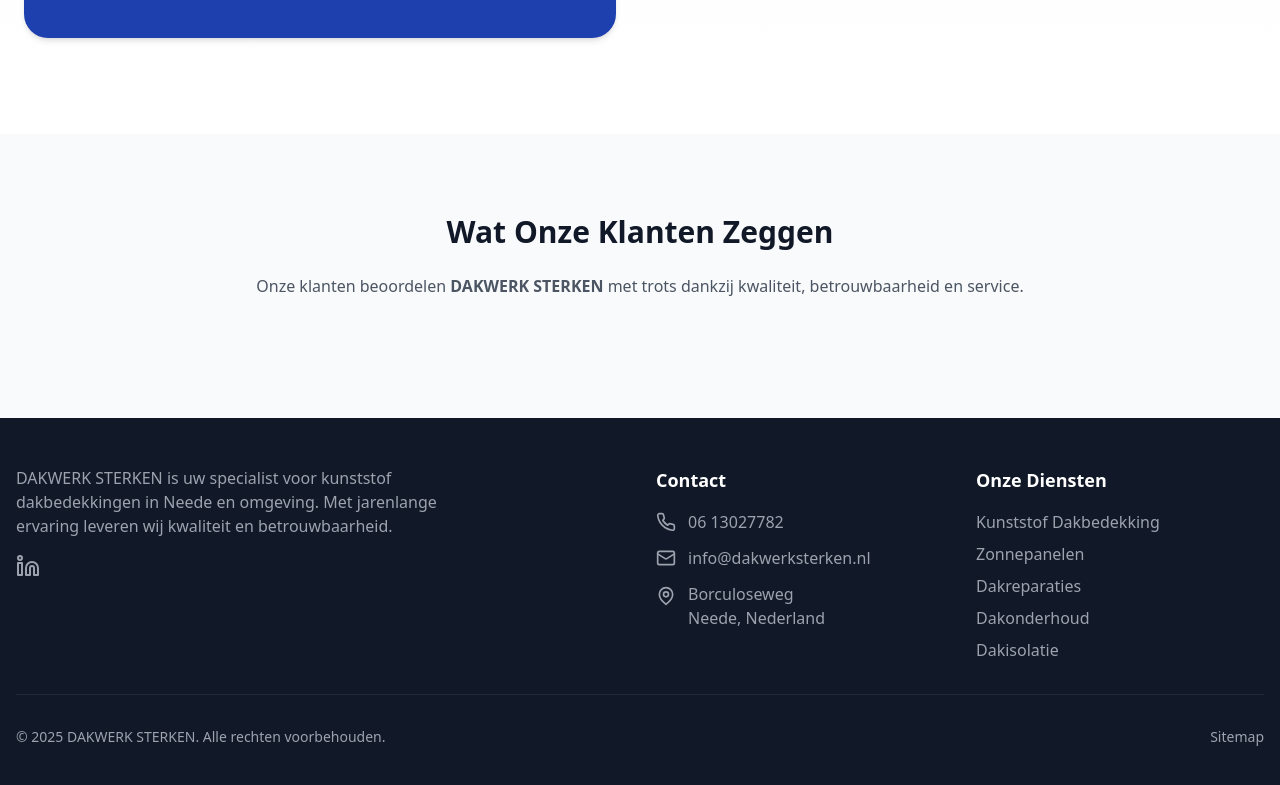
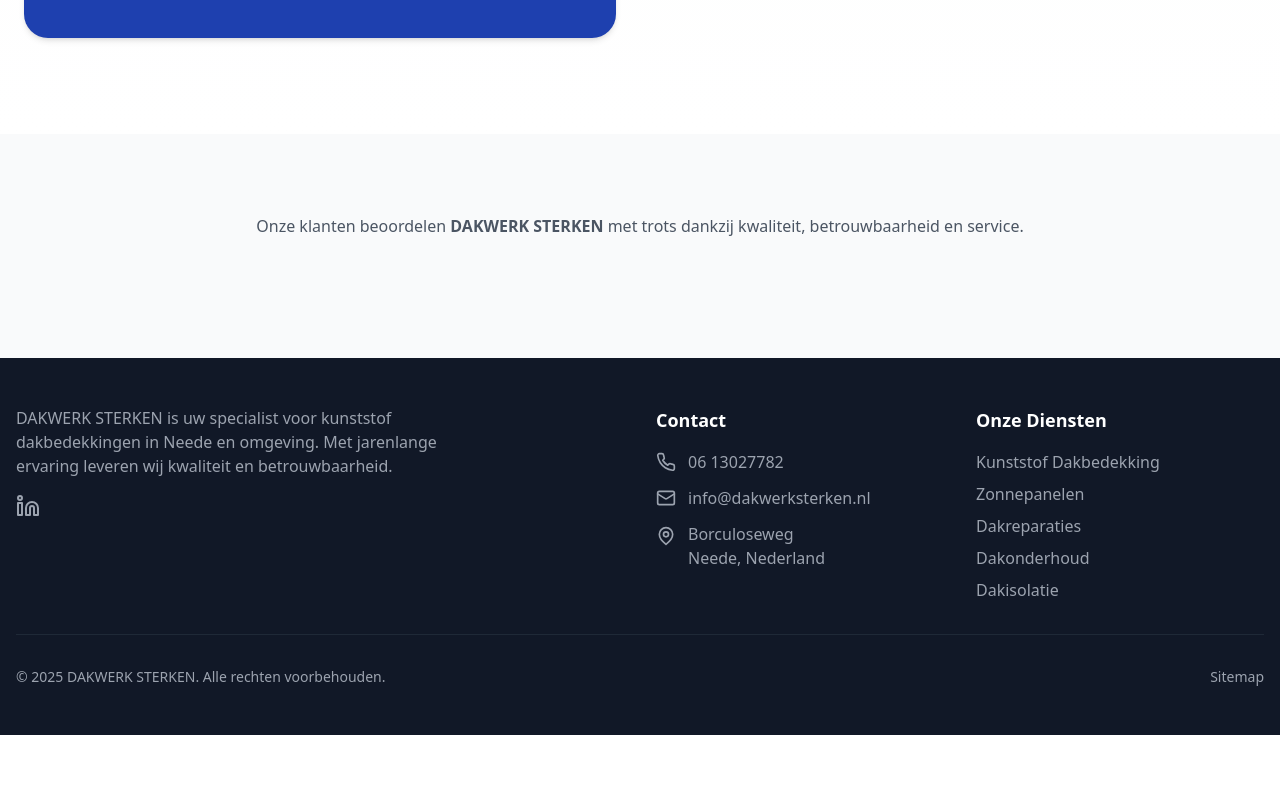
Before and after one commit to dmonfrooij/DakwerkSterken, a React (Vite) app: page / in a window 1280 px wide. Shown: the part 6340-7125 px from the top of the page. After the commit the page ends 7075 px from the top, so only its background shows below. Built offline with nearby package versions, Linux system fonts and the light colour scheme.

Commit message:
projecten

```diff
--- a/src/components/Reviews.tsx
+++ b/src/components/Reviews.tsx
@@ -14,9 +14,7 @@
   return (
     <section id="reviews" className="py-20 bg-gray-50">
       <div className="max-w-6xl mx-auto px-4 text-center">
-        <h2 className="text-3xl font-bold text-gray-900 mb-6">
-          Wat Onze Klanten Zeggen
-        </h2>
+
         <p className="text-gray-600 mb-10">
           Onze klanten beoordelen <span className="font-semibold text-primary">DAKWERK STERKEN</span> met trots dankzij kwaliteit, betrouwbaarheid en service.
         </p>
```
